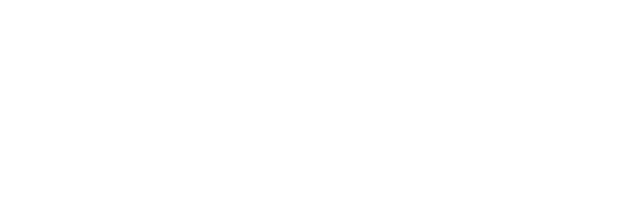
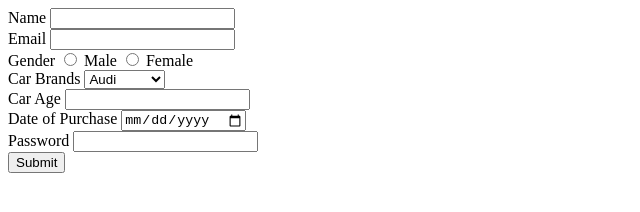
Before and after one commit to acciojob/car-insurance-form-merlin2410, a website: page main.html in a window 1280 px wide. Shown: the whole page, without its empty margins (0-640 px from the left). Drawn offline with Linux system fonts and the light colour scheme.

Commit message:
created a submission

```diff
--- a/main.html
+++ b/main.html
@@ -8,6 +8,40 @@
 
 <body>
 	<!-- the entire body must be written by student -->
+	<section>
+		<form method="post">
+			<label for="name">Name</label>
+			<input type="text" name="name" id="name" required>
+			<br>
+			<label for="email">Email</label>
+			<input type="email" name="email" id="email" required>
+			<br>
+			<label for="gender">Gender</label>
+			<input type="radio" name="gender" id="gender" value="male" required>
+			<label for="gender">Male</label>
+			<input type="radio" name="gender" id="gender" value="female" required>
+			<label for="gender">Female</label>
+			<br>
+			<label for="cars">Car Brands</label>
+			<select id="cars" name="cars" required>
+				<opiton value="bmw">BMW</opiton>
+				<option value="audi">Audi</option>
+				<option value="mercedez">Mercedez</option>
+			</select>
+			<br>
+			<label for="carage">Car Age</label>
+			<input type="text" id="carage" name="carage" required>
+			<br>
+			<label for="dop">Date of Purchase</label>
+			<input type="date" name="dop" id="dop" required>
+			<br>
+			<label for="password">Password</label>
+			<input type="password" name="password" id="password" required>
+			<br>
+			<button type="submit">Submit</button>
+
+		</form>
+	</section>
     <script type="text/javascript" src="./script.js">
 </script>
 
```
